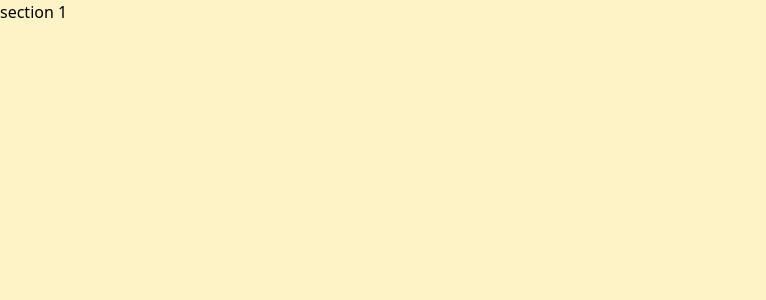
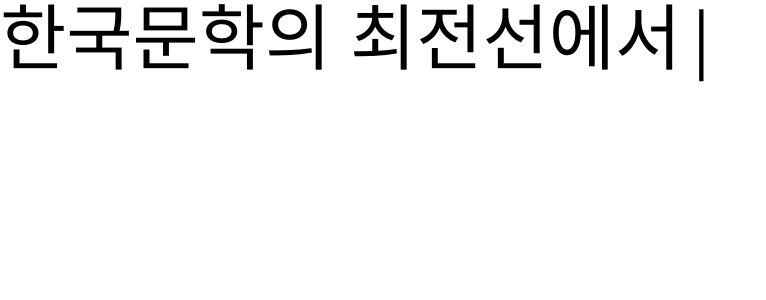
Before and after one commit to tyange/hgmh, a React (Vite) app: page / in a window 1280 px wide. Shown: the top 300 px of the page, without its empty margins (0-766 px from the left). Built offline with nearby package versions, Linux system fonts and the light colour scheme.

Commit message:
add TypeAnimation

```diff
--- a/package.json
+++ b/package.json
@@ -16,6 +16,7 @@
     "prettier": "^3.1.1",
     "react": "^18.2.0",
     "react-dom": "^18.2.0",
+    "react-type-animation": "^3.2.0",
     "tailwindcss": "^3.4.0"
   },
   "devDependencies": {
--- /dev/null
+++ b/src/components/Intro.tsx
@@ -0,0 +1,22 @@
+import { TypeAnimation } from "react-type-animation";
+
+export default function Intro() {
+  return (
+    <div className="relative">
+      <div>
+        <TypeAnimation
+          sequence={[
+            "한국문학의",
+            500,
+            "한국문학의 최전선",
+            500,
+            "한국문학의 최전선에서",
+          ]}
+          wrapper="span"
+          cursor={true}
+          className="font-serif text-7xl"
+        />
+      </div>
+    </div>
+  );
+}
--- a/src/pages/MainPage.tsx
+++ b/src/pages/MainPage.tsx
@@ -1,11 +1,12 @@
 import MainLayout from "../components/layouts/MainLayout.tsx";
+import Intro from "../components/Intro";
 
 export default function MainPage() {
   return (
     <MainLayout>
       <div className="h-screen overflow-y-scroll snap-y snap-mandatory scroll-smooth">
-        <section className="h-screen snap-start bg-amber-100">
-          section 1
+        <section className="h-screen snap-start">
+          <Intro />
         </section>
         <section className="h-screen snap-start bg-amber-100">
           section 2
```
Also changed, not shown: 1 other file (tests, documents, lock files or other folders).
